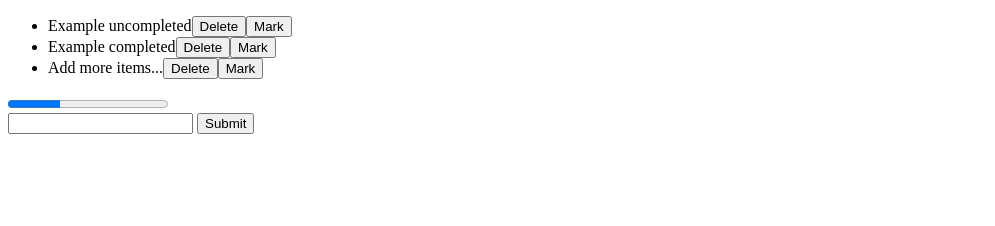
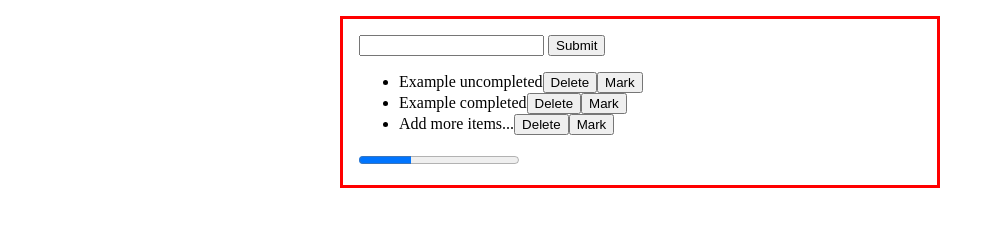
Before and after one commit to EmilyScripts/MDEM-TODO, a website: page index.html in a window 1280 px wide. Shown: the whole page, without its empty margins (0-995 px from the left). Drawn offline with Linux system fonts and the light colour scheme.

Commit message:
basic styling of wrapper

```diff
--- a/index.html
+++ b/index.html
@@ -6,17 +6,18 @@
     <link rel="stylesheet" href="./style.css">
   </head>
   <body>
+    <div id="wrapper">
+    <form id="add-todo">
+      <input type="text" name="description" value="" required>
+      <input type="submit" name="" value="Submit">
+    </form>
     <div id = "todo-container">
         <ul>
         </ul>
     </div>
     <div id = "progress-container">
-
     </div>
-    <form id="add-todo">
-      <input type="text" name="description" value="" required>
-      <input type="submit" name="" value="Submit">
-    </form>
+  </div>
   </body>
   <script type="text/javascript" src = "./logic.js"></script>
   <script type="text/javascript" src = "./dom.js"></script>
--- a/style.css
+++ b/style.css
@@ -0,0 +1,11 @@
+* {
+  box-sizing: border-box;
+}
+
+#wrapper {
+  width: calc(100vw - 2rem);
+  max-width: 37.5rem;
+  margin: 1rem auto 0 auto;
+  border: 3px solid red;
+  padding: 1rem;
+}
```
